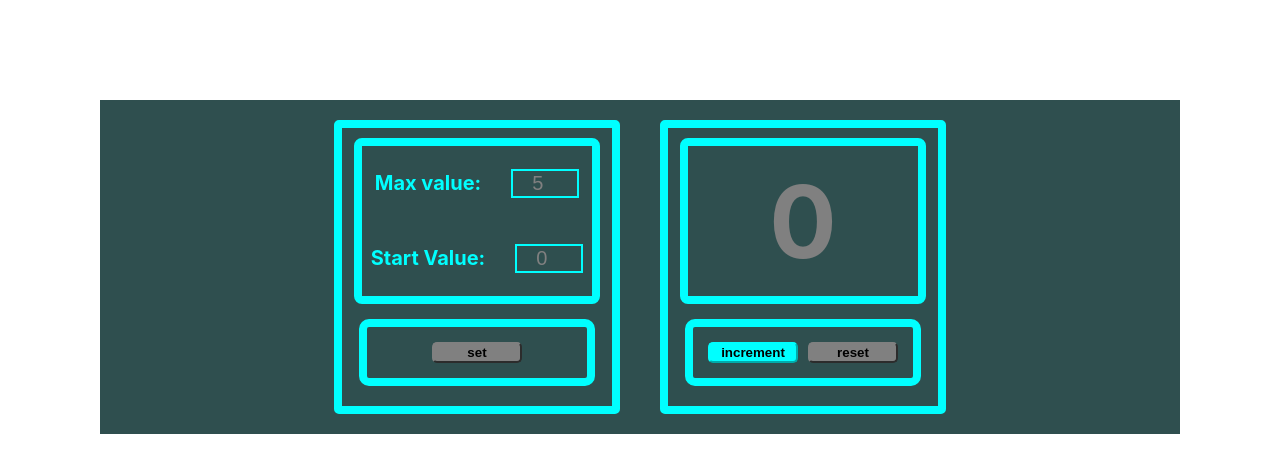
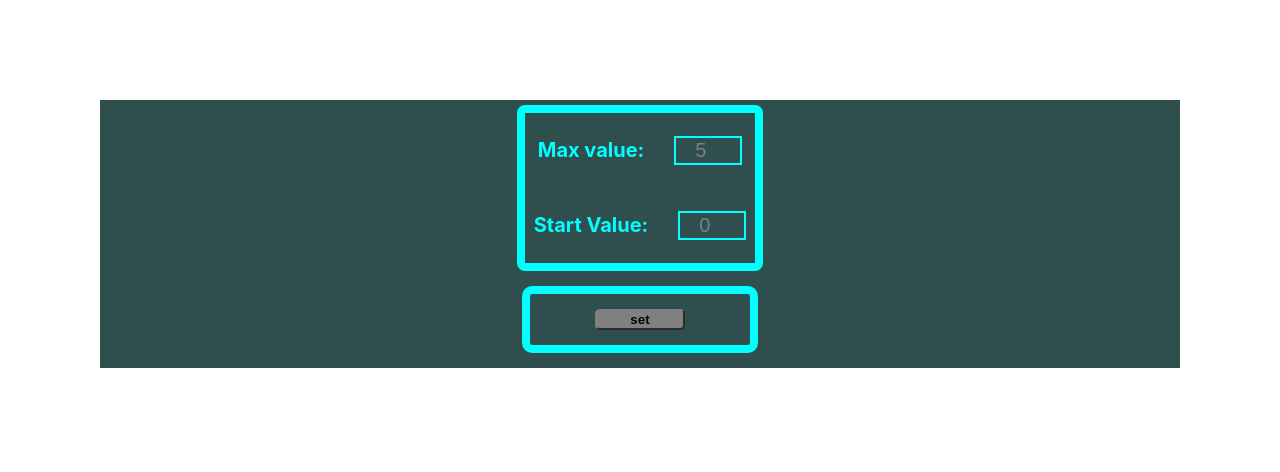
Before and after one commit to remezmax1992g/exam-1thModule-Counter, a React (Create React App) app: page /Setting in a window 1280 px wide. Shown: the top 472 px of the page. Built offline with nearby package versions, Linux system fonts and the light colour scheme.

Commit message:
create new components CounterUpdate and SettingUpdate for routing, creat common components CounterWithSetting and CounterWithSettingUpdate.tsx

```diff
--- a/src/App.tsx
+++ b/src/App.tsx
@@ -1,24 +1,21 @@
 import React, {useEffect, useState} from 'react';
 import './App.css';
-import Counter from "./components/Counter";
-import Setting from "./components/Setting";
+import CounterWithSetting from "./CounterWithSetting/CounterWithSetting";
+import CounterWithSettingUpdate from "./CounterWithSettingUpdate/CounterWithSettingUpdate";
+import {BrowserRouter} from "react-router-dom";
 
 function App() {
     //data
-    let minValue = 0;
-    let maxValue = 5;
+    const minValue = 0;
+    const maxValue = 5;
     //state
     let [minNumber, setMinNumber] = useState<number>(minValue);
     let [maxNumber, setMaxNumber] = useState<number>(maxValue);
     let [number, setNumber] = useState<number>(minNumber)
-    let [errorForMin, setErrorForMin] = useState<boolean>(false)
-    let [errorForMax, setErrorForMax] = useState<boolean>(false)
+    let [error, setError] = useState<boolean>(false)
     let [status, setStatus] = useState<boolean>(false)
 
     //minLocalStorage
-    useEffect(() => {
-        localStorage.setItem("minNumber", JSON.stringify(minNumber))
-    }, [minNumber])
     useEffect(() => {
         let numberAsString = localStorage.getItem("minNumber")
         if (numberAsString) {
@@ -26,10 +23,10 @@ function App() {
             setMinNumber(newMinNumber)
         }
     }, [])
+    useEffect(() => {
+        localStorage.setItem("minNumber", JSON.stringify(minNumber))
+    }, [minNumber])
     //maxLocalStorage
-    useEffect(() => {
-        localStorage.setItem("maxNumber", JSON.stringify(maxNumber))
-    }, [maxNumber])
     useEffect(() => {
         let numberAsString = localStorage.getItem("maxNumber")
         if (numberAsString) {
@@ -37,12 +34,27 @@ function App() {
             setMaxNumber(newMaxNumber)
         }
     }, [])
+    useEffect(() => {
+        localStorage.setItem("maxNumber", JSON.stringify(maxNumber))
+    }, [maxNumber])
     //function
     const onClickInc = () => {
         if (number < maxNumber) {
-            setNumber(++number)
+            setNumber(number + 1)
         }
     }
+    //numberLocalStorage
+    useEffect(() => {
+        let numberAsString = localStorage.getItem("number")
+        if (numberAsString) {
+            let newNumber = JSON.parse(numberAsString)
+            setNumber(newNumber)
+        }
+    }, [])
+    useEffect(() => {
+        localStorage.setItem("number", JSON.stringify(number))
+    }, [number])
+
     const onClickReset = () => {
         setNumber(minNumber)
     }
@@ -50,22 +62,19 @@ function App() {
         setStatus(true)
         setMaxNumber(value)
         if (value > minNumber) {
-            errorForMax && setErrorForMax(false)
-            errorForMin && setErrorForMin(false)
+            error && setError(false)
+
         } else {
-            setErrorForMax(true)
-            setErrorForMin(true)
+            setError(true)
         }
     }
     const onChangeMinNumber = (value: number) => {
         setStatus(true)
         setMinNumber(value)
         if (value >= 0 && value < maxNumber) {
-            errorForMin && setErrorForMin(false)
-            errorForMax && setErrorForMax(false)
+            error && setError(false)
         } else {
-            setErrorForMin(true)
-            setErrorForMax(true)
+            setError(true)
         }
     }
     const onClickSet = () => {
@@ -75,28 +84,30 @@ function App() {
     }
     //UI
     return (
-        <div className="App">
-            <span className={"Setting"}>
-                <Setting maxNumber={maxNumber}
-                         minNumber={minNumber}
-                         errorForMax={errorForMax}
-                         errorForMin={errorForMin}
-                         status={status}
-                         onChangeMaxCallBack={onChangeMaxNumber}
-                         onChangeMinCallBack={onChangeMinNumber}
-                         onClickCallBack={onClickSet}/>
+        <BrowserRouter>
+            <span className="App">
+            {/*<CounterWithSetting number={number}
+                                maxNumber={maxNumber}
+                                minNumber={minNumber}
+                                error={error}
+                                status={status}
+                                onClickInc={onClickInc}
+                                onClickReset={onClickReset}
+                                onChangeMaxCallBack={onChangeMaxNumber}
+                                onChangeMinCallBack={onChangeMinNumber}
+                                onClickCallBack={onClickSet}/>*/}
+                <CounterWithSettingUpdate number={number}
+                                          maxNumber={maxNumber}
+                                          minNumber={minNumber}
+                                          error={error}
+                                          status={status}
+                                          onClickInc={onClickInc}
+                                          onClickReset={onClickReset}
+                                          onChangeMaxCallBack={onChangeMaxNumber}
+                                          onChangeMinCallBack={onChangeMinNumber}
+                                          onClickCallBack={onClickSet}/>
             </span>
-            <span className={"Counter"}>
-                <Counter number={number}
-                         maxNumber={maxNumber}
-                         minNumber={minNumber}
-                         status={status}
-                         errorForMax={errorForMax}
-                         errorForMin={errorForMin}
-                         onClickInc={onClickInc}
-                         onClickReset={onClickReset}/>
-            </span>
-        </div>
+        </BrowserRouter>
     );
 }
 
--- /dev/null
+++ b/src/CounterWithSetting/CounterWithSetting.tsx
@@ -0,0 +1,44 @@
+import React from 'react';
+import Setting from "./Elements/Setting";
+import Counter from "./Elements/Counter";
+
+type CounterWithSettingType = {
+    number: number
+    maxNumber: number
+    minNumber: number
+    error: boolean
+    status: boolean
+    onClickInc: () => void
+    onClickReset: () => void
+    onChangeMaxCallBack: (value: number) => void
+    onChangeMinCallBack: (value: number) => void
+    onClickCallBack: () => void
+
+}
+
+const CounterWithSetting = (props: CounterWithSettingType) => {
+    return (
+        <div>
+            <div className={"Setting"}>
+            <Setting maxNumber={props.maxNumber}
+                     minNumber={props.minNumber}
+                     error={props.error}
+                     status={props.status}
+                     onChangeMaxCallBack={props.onChangeMaxCallBack}
+                     onChangeMinCallBack={props.onChangeMinCallBack}
+                     onClickCallBack={props.onClickCallBack}/>
+            </div>
+            <div className={"Counter"}>
+                <Counter number={props.number}
+                         maxNumber={props.maxNumber}
+                         minNumber={props.minNumber}
+                         status={props.status}
+                         error={props.error}
+                         onClickInc={props.onClickInc}
+                         onClickReset={props.onClickReset}/>
+            </div>
+        </div>
+    );
+};
+
+export default CounterWithSetting;
--- a/src/components/Setting.tsx
+++ b/src/CounterWithSetting/Elements/Setting.tsx
@@ -1,12 +1,11 @@
 import React from 'react';
-import Input from "./Input";
-import Button from "./Button";
+import Input from "../../components/Input";
+import Button from "../../components/Button";
 
 type SettingType = {
     maxNumber: number
     minNumber: number
-    errorForMax: boolean
-    errorForMin: boolean
+    error: boolean
     status: boolean
     onChangeMaxCallBack: (setPoint: number) => void
     onChangeMinCallBack: (setPoint: number) => void
@@ -21,19 +20,19 @@ const Setting = (props: SettingType) => {
                     <span>Max value:</span>
                     <Input onChangeCallBack={props.onChangeMaxCallBack}
                            startValue={props.maxNumber}
-                           error={props.errorForMax}/>
+                           error={props.error}/>
                 </div>
                 <div className={"screen-input"}>
                     <span>Start Value:</span>
                     <Input onChangeCallBack={props.onChangeMinCallBack}
                            startValue={props.minNumber}
-                           error={props.errorForMin}/>
+                           error={props.error}/>
                 </div>
             </div>
             <div className={"button"}>
                 <Button nameButton={"set"}
                         onClickCallBack={props.onClickCallBack}
-                        disabled={props.errorForMin || props.errorForMax || !props.status}/>
+                        disabled={props.error || !props.status}/>
             </div>
         </div>
     );
--- /dev/null
+++ b/src/CounterWithSettingUpdate/CounterWithSettingUpdate.tsx
@@ -0,0 +1,43 @@
+import React from 'react';
+import SettingUpdate from "./Elements/SettingUpdate";
+import CounterUpdate from "./Elements/CounterUpdate";
+import {Navigate, Route, Routes} from "react-router-dom";
+
+
+type CounterWithSettingTypeUpdate = {
+    number: number
+    maxNumber: number
+    minNumber: number
+    error: boolean
+    status: boolean
+    onClickInc: () => void
+    onClickReset: () => void
+    onChangeMaxCallBack: (value: number) => void
+    onChangeMinCallBack: (value: number) => void
+    onClickCallBack: () => void
+
+}
+
+const CounterWithSetting = (props: CounterWithSettingTypeUpdate) => {
+    return (
+                    <Routes>
+                    <Route path={"/"} element={<Navigate to={"Counter"}/>}/>
+                    <Route path={"Setting"} element={<div className={"/Setting"}><SettingUpdate maxNumber={props.maxNumber}
+                                                                    minNumber={props.minNumber}
+                                                                    error={props.error}
+                                                                    status={props.status}
+                                                                    onChangeMaxCallBack={props.onChangeMaxCallBack}
+                                                                    onChangeMinCallBack={props.onChangeMinCallBack}
+                                                                                               onClickCallBack={props.onClickCallBack}/></div>}/>
+                    <Route path={"Counter"} element={ <div className={"/Counter"}><CounterUpdate number={props.number}
+                                                                    maxNumber={props.maxNumber}
+                                                                    minNumber={props.minNumber}
+                                                                    status={props.status}
+                                                                    error={props.error}
+                                                                    onClickInc={props.onClickInc}
+                                                                                                onClickReset={props.onClickReset}/></div>}/>
+                </Routes>
+    );
+};
+
+export default CounterWithSetting;
--- a/src/components/Counter.tsx
+++ b/src/CounterWithSettingUpdate/Elements/CounterUpdate.tsx
@@ -1,20 +1,19 @@
-import Button from "./Button";
-import '../App.css';
+import Button from "../../components/Button";
+import {NavLink} from "react-router-dom";
 
 type CounterPropsType = {
     //value
     number: number
     maxNumber: number
     minNumber: number
-    errorForMax: boolean
-    errorForMin: boolean
+    error: boolean
     status: boolean
     //function
     onClickInc: () => void
     onClickReset: () => void
 }
 
-const Counter = (props: CounterPropsType) => {
+const CounterUpdate = (props: CounterPropsType) => {
     //data
     let textAlarm = "enter values and press 'set'"
     //function
@@ -28,7 +27,7 @@ const Counter = (props: CounterPropsType) => {
     return (
         <div className={"counter-main"}>
             <div className={"screen"}>
-                {!props.errorForMin && !props.errorForMax
+                {!props.error
                     ? !props.status
                         ? <span
                             className={props.number === props.maxNumber ? "counterRed" : "counter"}>{props.number}</span>
@@ -38,13 +37,14 @@ const Counter = (props: CounterPropsType) => {
             <div className={"button"}>
                 <Button nameButton={"increment"}
                         onClickCallBack={OnClickInc}
-                        disabled={props.number === props.maxNumber || props.errorForMin || props.errorForMax || props.status}/>
+                        disabled={props.number === props.maxNumber || props.error || props.status}/>
                 <Button nameButton={"reset"}
                         onClickCallBack={OnClickReset}
-                        disabled={props.number === props.minNumber || props.errorForMin || props.errorForMax || props.status}/>
+                        disabled={props.number === props.minNumber || props.error || props.status}/>
+                <NavLink to={"/Setting"}><Button nameButton={"set"}/></NavLink>
             </div>
         </div>
     );
 };
 
-export default Counter;
+export default CounterUpdate;
--- /dev/null
+++ b/src/CounterWithSettingUpdate/Elements/SettingUpdate.tsx
@@ -0,0 +1,43 @@
+import React from 'react';
+import Input from "../../components/Input";
+import Button from "../../components/Button";
+import {NavLink} from "react-router-dom";
+
+
+type SettingType = {
+    maxNumber: number
+    minNumber: number
+    error: boolean
+    status: boolean
+    onChangeMaxCallBack: (setPoint: number) => void
+    onChangeMinCallBack: (setPoint: number) => void
+    onClickCallBack: () => void
+}
+
+const SettingUpdate = (props: SettingType) => {
+    return (
+        <div>
+            <div className={"screen"}>
+                <div className={"screen-input"}>
+                    <span>Max value:</span>
+                    <Input onChangeCallBack={props.onChangeMaxCallBack}
+                           startValue={props.maxNumber}
+                           error={props.error}/>
+                </div>
+                <div className={"screen-input"}>
+                    <span>Start Value:</span>
+                    <Input onChangeCallBack={props.onChangeMinCallBack}
+                           startValue={props.minNumber}
+                           error={props.error}/>
+                </div>
+            </div>
+            <div className={"button"}>
+                <NavLink to={"/Counter"}><Button nameButton={"set"}
+                           onClickCallBack={props.onClickCallBack}
+                           disabled={props.error || !props.status}/></NavLink>
+            </div>
+        </div>
+    );
+};
+
+export default SettingUpdate;
--- a/src/components/Button.tsx
+++ b/src/components/Button.tsx
@@ -6,12 +6,14 @@ type ButtonPropsType = {
     nameButton: string,
     disabled?: boolean
     //function
-    onClickCallBack: () => void
+    onClickCallBack?: () => void
 }
 const Button: React.FC<ButtonPropsType> = (props) => {
     //function
     const onClickHandler = () => {
+        if(props.onClickCallBack){
         props.onClickCallBack()
+        }
     }
     //interface
     return (
--- a/src/index.tsx
+++ b/src/index.tsx
@@ -8,9 +8,7 @@ const root = ReactDOM.createRoot(
   document.getElementById('root') as HTMLElement
 );
 root.render(
-  <React.StrictMode>
     <App />
-  </React.StrictMode>
 );
 
 // If you want to start measuring performance in your app, pass a function
```
Also changed, not shown: package.json (+5 -3 lines), src/CounterWithSetting/Elements/Counter.tsx (added, +49 -0 lines), 1 other file (tests, documents, lock files or other folders).
